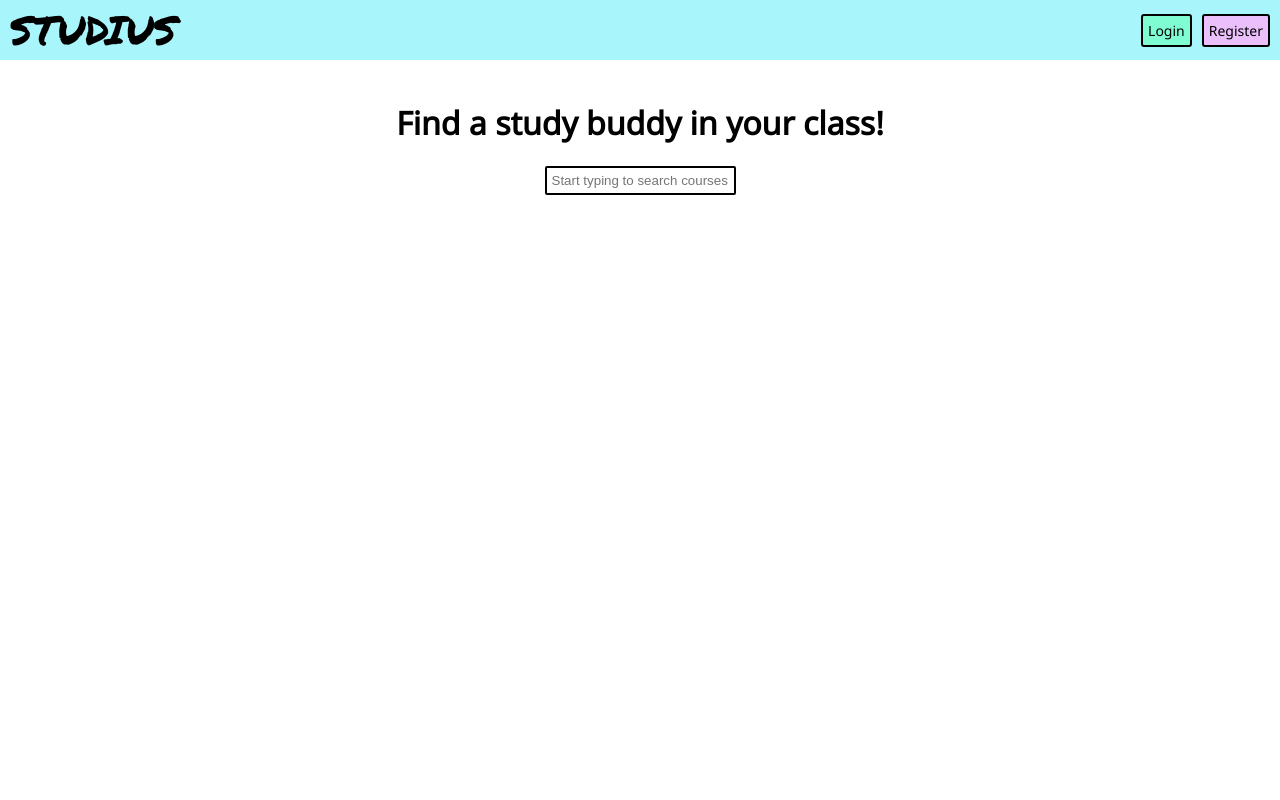
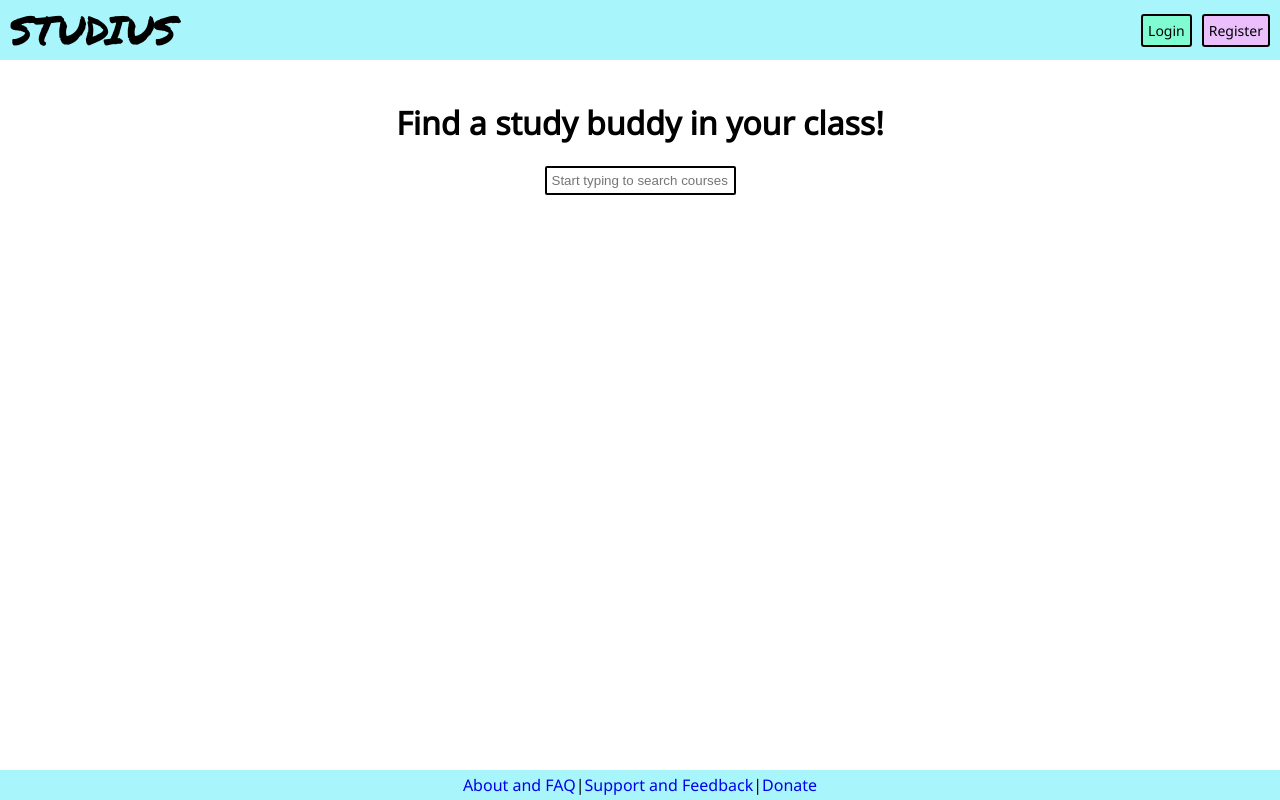
Before and after one commit to jpwall/sbf-frontend, a React (Create React App) app: page / in a window 1280 px wide. Built offline with nearby package versions, Linux system fonts and the light colour scheme.

Commit message:
added about and donate pages

```diff
--- a/public/index.html
+++ b/public/index.html
@@ -23,8 +23,8 @@
       Unlike "/favicon.ico" or "favicon.ico", "%PUBLIC_URL%/favicon.ico" will
       work correctly both with client-side routing and a non-root public URL.
       Learn how to configure a non-root public URL by running `npm run build`.
-    -->
-    <title>React App</title>
+      -->
+    <title>STUDIUS</title>
   </head>
   <body>
     <noscript>You need to enable JavaScript to run this app.</noscript>
--- a/src/Global.css
+++ b/src/Global.css
@@ -25,6 +25,18 @@ input {
     background: #a9f5fc;
     box-sizing: border-box;
     padding: 5px;
+}
+
+footer {
+    width: 100%;
+    height: 30px;
+    display: flex;
+    flex-direction: row;
+    align-items: center;
+    justify-content: center;
+    background: #a9f5fc;
+    box-sizing: border-box;
+    padding: 2px;
 }
 
 .logo {
@@ -55,7 +67,12 @@ input {
 
 .primaryContainer {
     width: 100%;
-    height: auto;
+    min-height: 100vh;
+    margin-bottom: -30px;
+    padding-bottom: 30px;
+    margin-top: -60px;
+    padding-top: 60px;
+    box-sizing: border-box;
     display: flex;
     justify-content: center;
 }
@@ -65,6 +82,10 @@ input {
     display: flex;
     flex-direction: column;
     align-items: center;
+}
+
+#internalOverride {
+    align-items: flex-start;
 }
 
 table {
--- /dev/null
+++ b/src/components/Footer.js
@@ -0,0 +1,16 @@
+import React, { Component } from 'react';
+import './../Global.css';
+
+class Footer extends Component {
+    render() {
+        return (
+            <footer>
+              <div><a href="/about">About and FAQ</a>|</div>
+              <div><a href="mailto:jpwall@uw.edu?subject=STUDIUS support / feedback:" target="_blank" rel="noopener noreferrer">Support and Feedback</a>|</div>
+              <div><a href="/donate">Donate</a></div>
+            </footer>
+        );
+    }
+}
+
+export default Footer;
--- a/src/index.js
+++ b/src/index.js
@@ -9,6 +9,8 @@ import Login from './pages/Login';
 import Register from './pages/Register';
 import Dashboard from './pages/Dashboard';
 import PrivateRoute from './components/PrivateRoute';
+import About from './pages/About';
+import Donate from './pages/Donate';
 import { Route, BrowserRouter as Router } from 'react-router-dom';
 import * as serviceWorker from './serviceWorker';
 
@@ -18,6 +20,8 @@ ReactDOM.render(
 	<Route exact path='/' component={App} />
 	<Route path='/login' component={Login} />
 	<Route path='/register' component={Register} />
+        <Route path='/about' component={About} />
+        <Route path='/donate' component={Donate} />
 	<PrivateRoute path='/course/:cid' component={Course} />
         <PrivateRoute path='/addPhone/:cid' component={AddPhone} />
         <PrivateRoute path='/dashboard' component={Dashboard} />
--- a/src/pages/App.js
+++ b/src/pages/App.js
@@ -2,6 +2,7 @@ import React, {Component} from 'react';
 import authenticationService from './../authHelpers/AuthenticationService';
 import SearchFiltering from './../components/SearchFiltering';
 import Header from './../components/Header';
+import Footer from './../components/Footer';
 import './../Global.css';
 
 const apiUrl = 'http://localhost:80';
@@ -37,6 +38,7 @@ class App extends Component {
                       <SearchFiltering />
                     </div>
                   </div>
+                  <Footer />
                 </React.Fragment>
 	    );
 	}
--- a/src/pages/Course.js
+++ b/src/pages/Course.js
@@ -2,6 +2,7 @@
 import React, { Component } from 'react';
 import CourseTable from './../components/CourseTable';
 import Header from './../components/Header';
+import Footer from './../components/Footer';
 import axios from 'axios';
 import authenticationService from './../authHelpers/AuthenticationService';
 import { handleResponse } from './../authHelpers/HandleResponse';
@@ -118,6 +119,7 @@ class Course extends Component {
                       <CourseTable rowData={this.state.rowData} />
                     </div>
                   </div>
+                  <Footer />
                 </React.Fragment>
 	    );
         }
--- a/src/pages/Dashboard.js
+++ b/src/pages/Dashboard.js
@@ -1,5 +1,6 @@
 import React, { Component } from 'react';
 import Header from './../components/Header';
+import Footer from './../components/Footer';
 import authenticationService from './../authHelpers/AuthenticationService';
 import { handleResponse } from './../authHelpers/HandleResponse';
 
@@ -103,6 +104,7 @@ class Dashboard extends Component {
                   {userCourses}
                 </div>
               </div>
+              <Footer />
             </React.Fragment>
         );
     }
```
